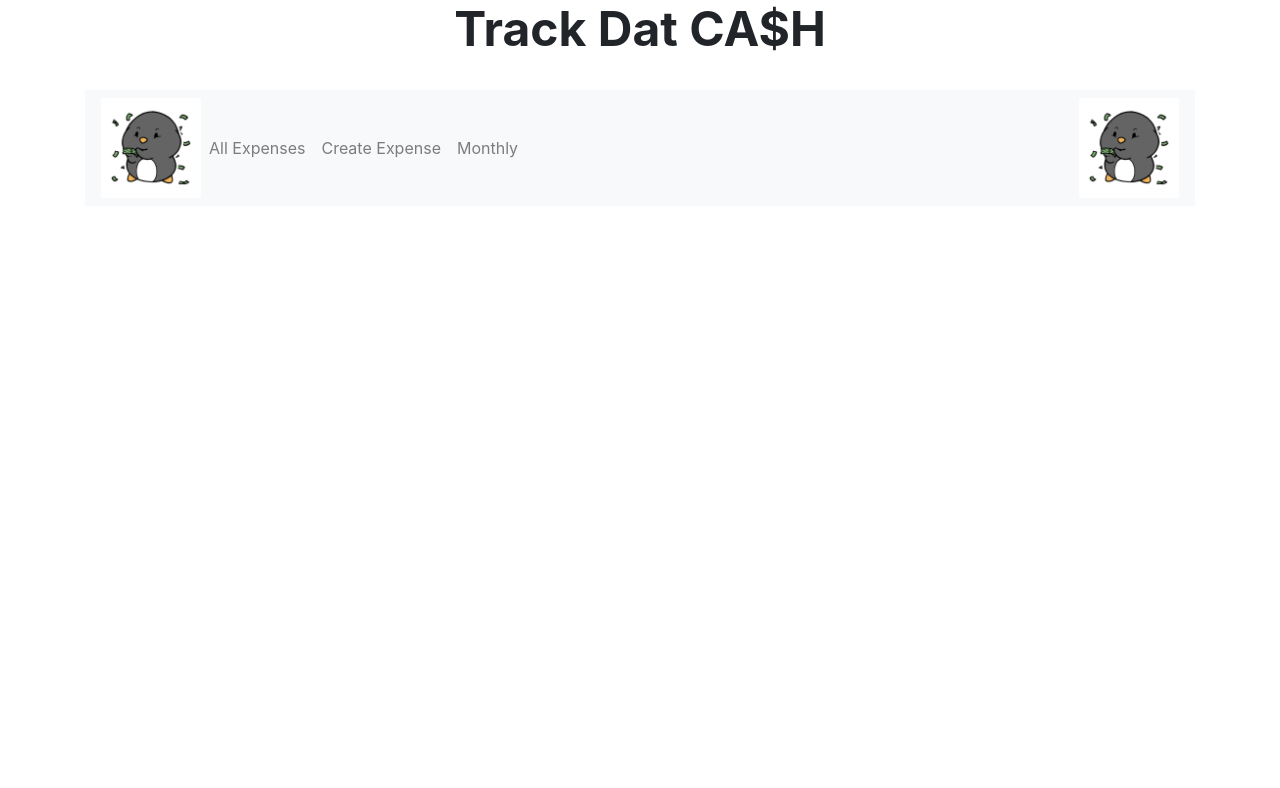
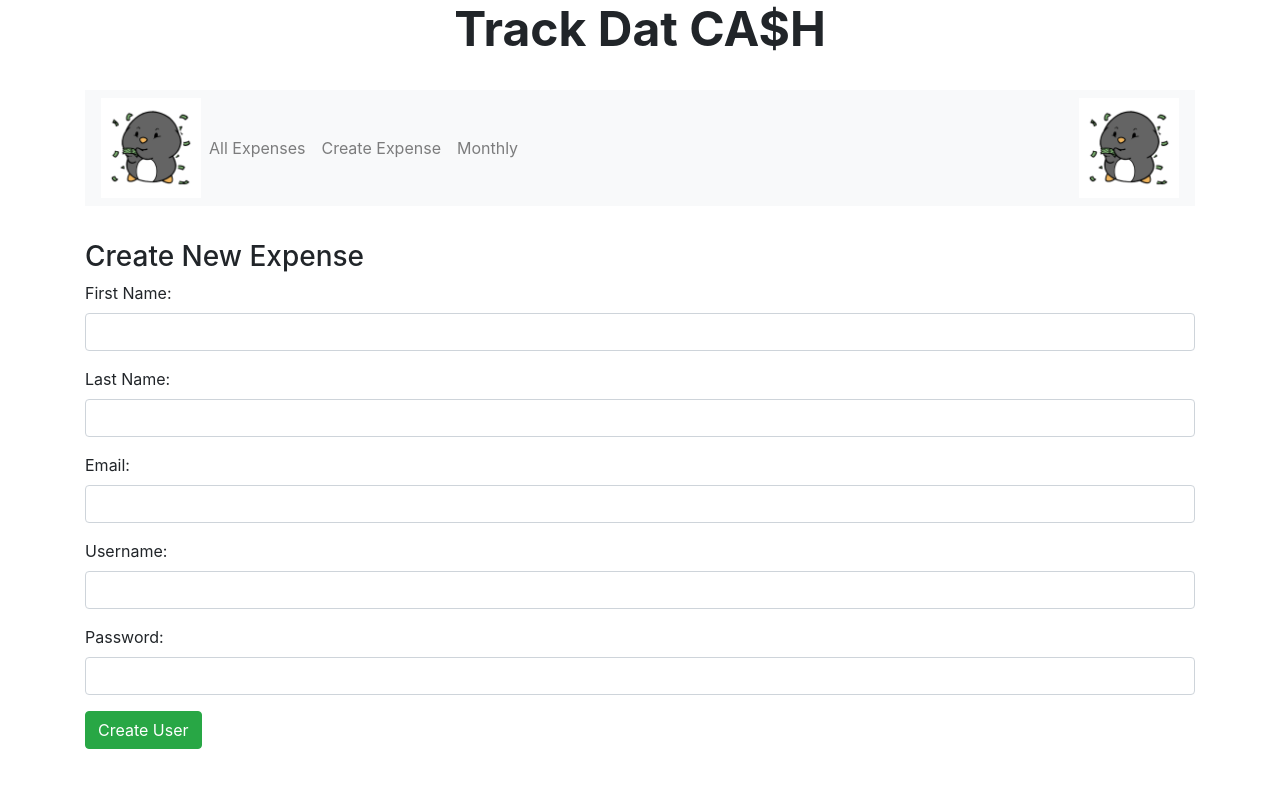
Before and after one commit to lexiilamb/LargeProject, a React (Create React App) app in the folder client/: page /register in a window 1280 px wide. Shown: the top 788 px of the page. Built offline with nearby package versions, Linux system fonts and the light colour scheme.

Commit message:
adding user functionality

```diff
--- a/client/src/App.js
+++ b/client/src/App.js
@@ -2,6 +2,8 @@ import React, { Component } from "react";
 import { BrowserRouter as Router, Route, Link } from "react-router-dom";
 
 import "bootstrap/dist/css/bootstrap.min.css";
+
+import CreateUser from "./components/createUser";
 
 import ExpensesList from "./components/expenseList";
 import CreateExpense from "./components/createExpense";
@@ -34,6 +36,7 @@ class App extends Component {
 			<img src={logo} width="100" height="100" alt=""/>
           </nav>
           <br/>
+		  <Route path="/register" exact component={CreateUser} />
 		  <Route path="/" exact component={ExpensesList} />
           <Route path="/create" component={CreateExpense} />
 		  <Route path="/edit/:id" component={EditExpense} />
--- /dev/null
+++ b/client/src/components/createUser.js
@@ -0,0 +1,144 @@
+import React, { Component } from 'react';
+import Select from 'react-select';
+import axios from 'axios';
+
+
+export default class CreateUser extends Component {
+
+    constructor(props) {
+        super(props);
+
+        this.onChangeFirstName = this.onChangeFirstName.bind(this);
+        this.onChangeLastName = this.onChangeLastName.bind(this);
+		this.onChangeEmail = this.onChangeEmail.bind(this);
+		this.onChangeUsername = this.onChangeUsername.bind(this);
+		this.onChangePassword = this.onChangePassword.bind(this);
+        this.onSubmit = this.onSubmit.bind(this);
+
+        this.state = {
+            firstName: '',
+            lastName: '',
+            email: '',
+            username: '',
+            password: ''
+        }
+    }
+
+    onChangeFirstName(e) {
+        this.setState({
+            firstName: e.target.value
+        });
+    }
+
+    onChangeLastName(e) {
+        this.setState({
+            lastName: e.target.value
+        });
+    }
+
+	onChangeEmail(e) {
+        this.setState({
+            email: e.target.value
+        });
+    }
+
+	onChangeUsername(e) {
+        this.setState({
+            username: e.target.value
+        });
+    }
+
+	onChangePassword(e) {
+        this.setState({
+            password: e.target.value
+        });
+    }
+
+    onSubmit(e) {
+        e.preventDefault();
+
+        console.log(`Form submitted:`);
+        console.log(`First Name: ${this.state.firstName}`);
+        console.log(`Last Name: ${this.state.lastName}`);
+		console.log(`Email: ${this.state.email}`);
+		console.log(`Username: ${this.state.username}`);
+		console.log(`Password: ${this.state.password}`);
+
+        const newUser = {
+            firstName: this.state.firstName,
+            lastName: this.state.lastName,
+            email: this.state.email,
+            username: this.state.username,
+            password: this.state.password
+        };
+
+        axios.post('/expenses/createUser', newUser)
+            .then(res => console.log(res.data));
+
+		this.setState = {
+            firstName: '',
+            lastName: '',
+            email: '',
+            username: '',
+            password: ''
+        }
+
+		this.props.history.push('/');
+    }
+
+    render() {
+
+        return (
+            <div style={{marginTop: 10}}>
+                <h3>Create New Expense</h3>
+                <form onSubmit={this.onSubmit}>
+                    <div className="form-group">
+                        <label>First Name: </label>
+                        <input  type="text"
+							className="form-control"
+							value={this.state.firstName}
+							onChange={this.onChangeFirstName}
+							/>
+                    </div>
+                    <div className="form-group">
+                        <label>Last Name: </label>
+                        <input
+							type="text"
+							className="form-control"
+							value={this.state.lastName}
+							onChange={this.onChangeLastName}
+							/>
+                    </div>
+					<div className="form-group">
+					  <label>Email: </label>
+					  <input  type="text"
+						className="form-control"
+						value={this.state.email}
+						onChange={this.onChangeEmail}
+						/>
+					</div>
+					<div className="form-group">
+					  <label>Username: </label>
+					  <input  type="text"
+						className="form-control"
+						value={this.state.username}
+						onChange={this.onChangeUsername}
+						/>
+					</div>
+					<div className="form-group">
+                        <label>Password: </label>
+                        <input  type="text"
+							className="form-control"
+							value={this.state.password}
+							onChange={this.onChangePassword}
+							/>
+                    </div>
+
+                    <div className="form-group">
+                        <input type="submit" value="Create User" className="btn btn-success" />
+                    </div>
+                </form>
+            </div>
+        )
+    }
+}
```
Also changed, not shown: 1 other file (tests, documents, lock files or other folders).
